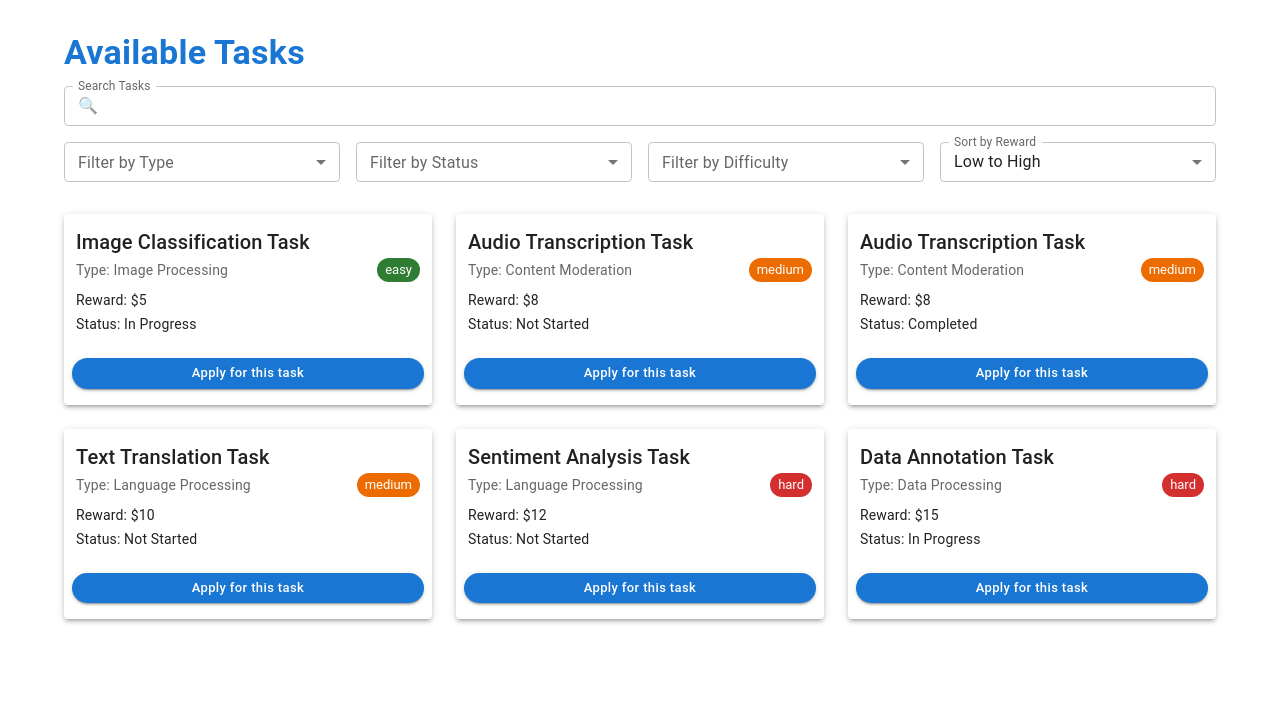
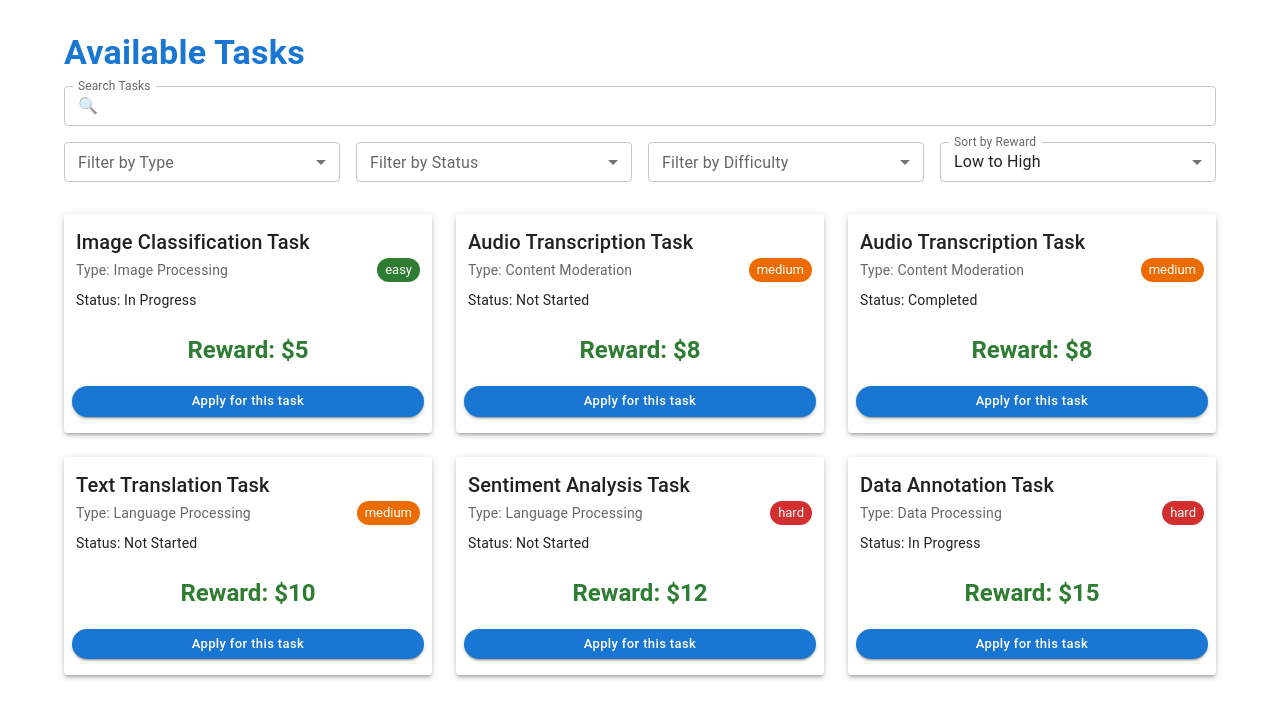
Before and after one commit to vanzue/Hopework-fork, a React (Create React App) app: page /user/tasks in a window 1280 px wide. Shown: the top 718 px of the page. Built offline with nearby package versions, Linux system fonts and the light colour scheme; no server answers.

Commit message:
change Reward style

```diff
--- a/src/components/UserTaskList.js
+++ b/src/components/UserTaskList.js
@@ -329,14 +329,10 @@ function UserTaskList() {
                   />
                 </Box>
                 <Typography variant="body2" component="p" sx={{ mb: 0.5 }}>
+                  Status: {task.status}
+                </Typography>
+                <Typography variant="h5" component="p" sx={{ mt: 3, color: 'success.main', fontWeight: 'bold', textAlign: 'center' }}>
                   Reward: ${task.reward_per_unit}
-                </Typography>
-                <Typography variant="body2" component="p" sx={{ mb: 0.5 }}>
-                  Status: {task.status}
-                  {/* {
-                    task.completed_units === 0 ? 'Not Started' :
-                    task.completed_units === task.total_units ? 'Completed' : 'In Progress'
-                  } */}
                 </Typography>
               </CardContent>
               <Box sx={{ display: 'flex', justifyContent: 'center', p: 1 }}>
```
